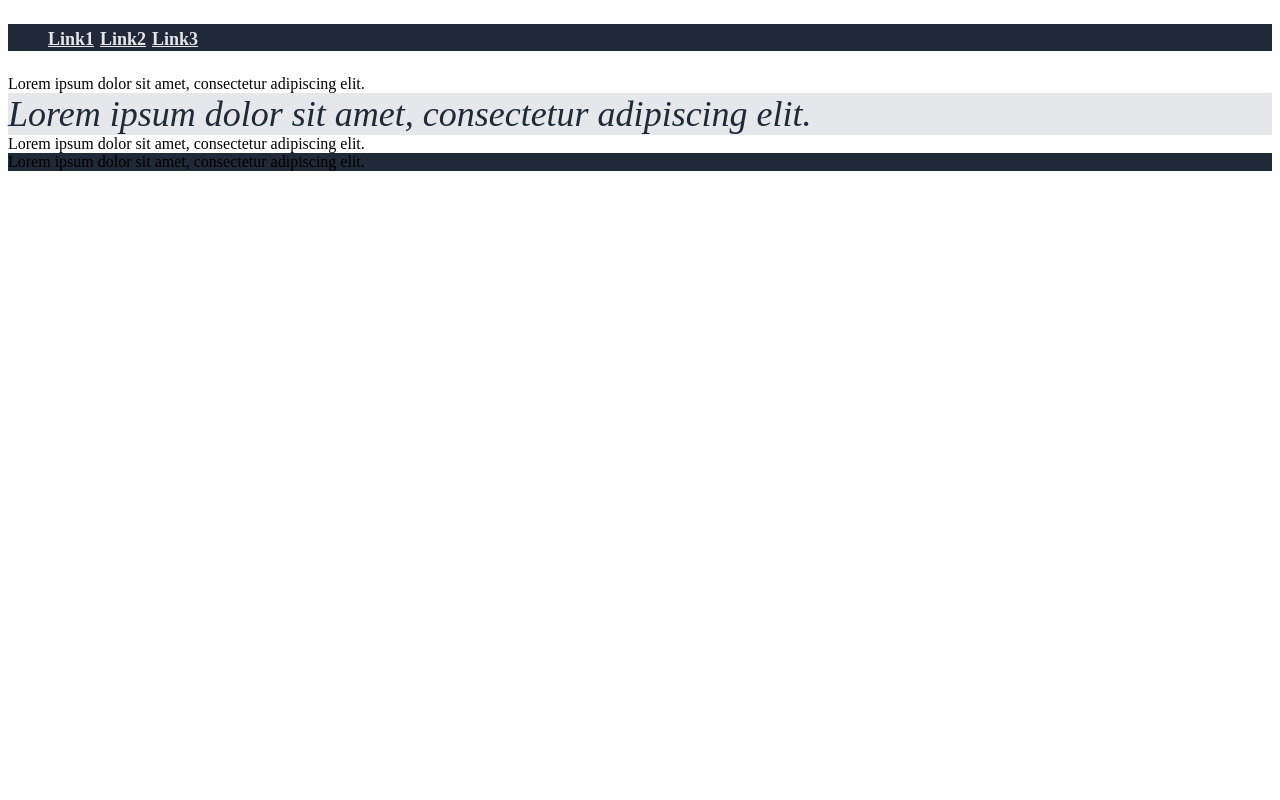
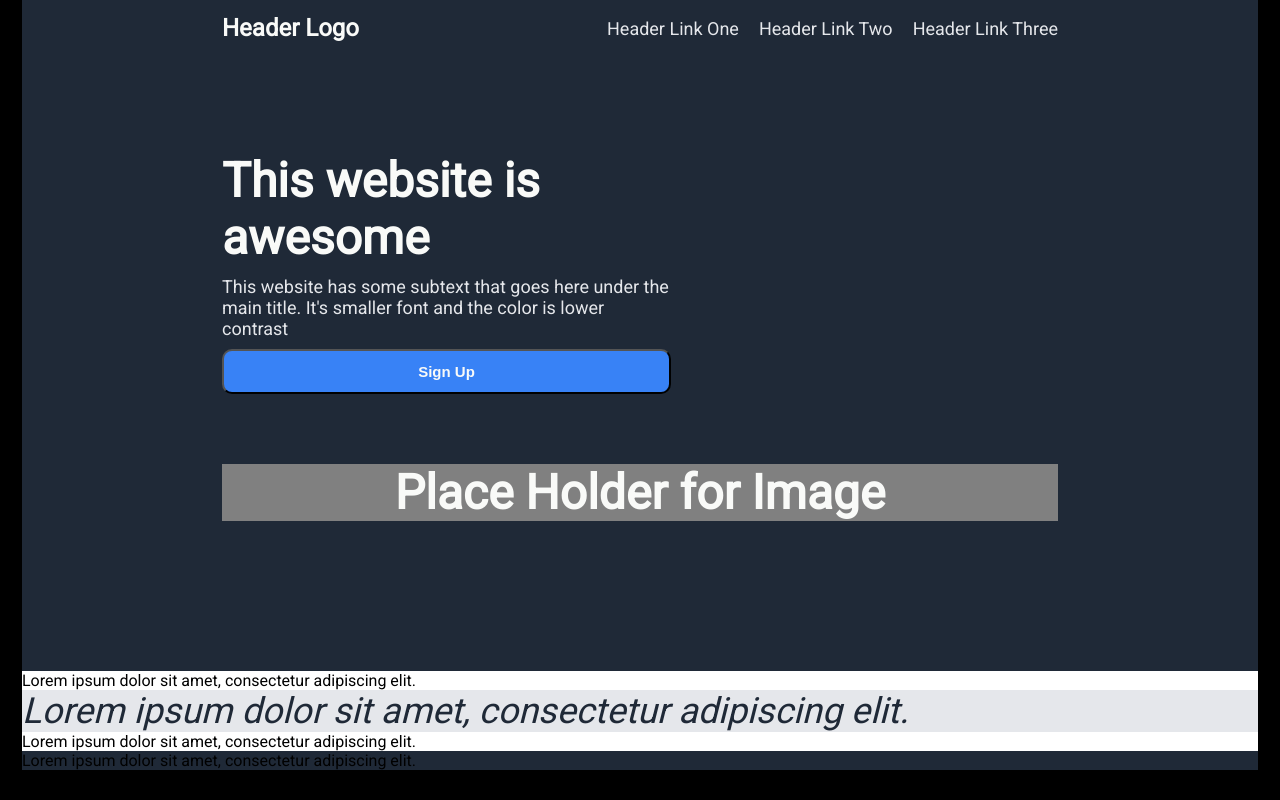
Before and after one commit to gint0kix/Landing, a plain HTML site: page index.html in a window 1280 px wide. Drawn offline with Linux system fonts and the light colour scheme.

Commit message:
Declared Hero div's css, and basic structure

```diff
--- a/index.html
+++ b/index.html
@@ -5,22 +5,34 @@
     <meta http-equiv="X-UA-Compatible" content="IE=edge" />
     <meta name="viewport" content="width=device-width, initial-scale=1.0" />
     <link rel="stylesheet" href="./styles.css" />
+    <link rel="preconnect" href="https://fonts.googleapis.com">
+    <link rel="preconnect" href="https://fonts.gstatic.com" crossorigin>
+    <link href="https://fonts.googleapis.com/css2?family=Roboto:wght@100;400&display=swap" rel="stylesheet">
+
     <title>Landing Page</title>
   </head>
   <body>
     <div class="Hero">
-
       <div class="Header">
-        <div class = "Logo"></div>
-        <div class="Links">
+        <div class = "Logo">Header Logo</div>
             <ul>
-                <a href="">Link1</a>
-                <a href="">Link2</a>
-                <a href="">Link3</a>
+                <a class="Hero-Secondary" href="">Header Link One</a>
+                <a class="Hero-Secondary"href="">Header Link Two</a>
+                <a class="Hero-Secondary" href="">Header Link Three</a>
             </ul>
-        </div>
       </div>
 
+      <div class="Hero-Content">
+        <div class="Hero-Left">
+         <p>This website is awesome</p>
+        <p class="Hero-Secondary">This website has some subtext that goes here under the main title.
+          It's smaller font and the color is lower contrast
+       </p>
+       <button>Sign Up</button>
+        </div>
+
+        <div class="Hero-Right">Place Holder for Image</div>
+      </div>
     </div>
 
     <div class="Info">
--- a/styles.css
+++ b/styles.css
@@ -2,27 +2,81 @@
     --primary-text:#F9FAF8;
     --secondary-text:#E5E7EB;
     --primary-background:#1F2937;
+    --button-color:#3882F6;
+}
+body{
+    background-color: black;
+    margin:0 22px;
+    font-family: 'Roboto', sans-serif;
+}
+p{
+    margin:0px;
 }
 .Hero,.Footer{
     background-color: var(--primary-background);
 }
-
+.Header{
+    display:flex;
+    justify-content: space-between;
+    align-items: center;
+}
 .Hero{
     font-size: 48px;
     font-weight: bolder;
-    color:var(--primary-text)
+    color:var(--primary-text);
+    display: flex;
+    flex-direction: column;
+    padding:14px 200px 150px 200px;
+    gap:100px;
+    justify-content: center;
 }
 
-a{
+.Hero-Content{
+    display:flex;
+    flex-wrap: wrap;
+    flex:1;
+    gap:60px;
+    justify-content: space-between;
+}
+.Hero-Left{
+    display:flex;
+    flex-direction: column;
+    width:449px;
+    padding:10px;
+    padding-left:0px;
+    flex-shrink: 0;
+    gap:10px
+}
+.Hero-Right{
+    display:flex;
+    /*width:500px;*/
+    background-color: grey ;
+    flex:1 0 auto;
+    align-items: center;
+    justify-content: center;
+}
+.Hero-Secondary{
     font-size: 18px;
     color:var(--secondary-text);
+    font-weight: normal;
+
 }
 
-.Hero .Header{
+.Logo{
     font-size:24px;
     color:var(--primary-text)
 }
 
+.Hero button{
+
+    background-color: var(--button-color);
+    border-radius: 10px;
+    padding:12px 20px;
+    font-weight: 700;
+    text-decoration: none;
+    font-size: 15px;
+    color:var(--primary-text)
+}
 .Info .Header{
     font-size:36px;
     font-weight: bolder;
@@ -34,7 +88,7 @@
 }
 
 .Signup button{
-    background-color: #3882F6;
+    background-color: var(--button-color);
 }
 .Quote{
     background-color: var(--secondary-text);
@@ -42,3 +96,13 @@
     color:var(--primary-background);
     font-style: italic;
 }
+a{
+    text-decoration: none;
+}
+ul{
+    display:flex;
+    gap:20px;
+    margin:0;
+    list-style-type: none;
+    padding:0;
+}
```
